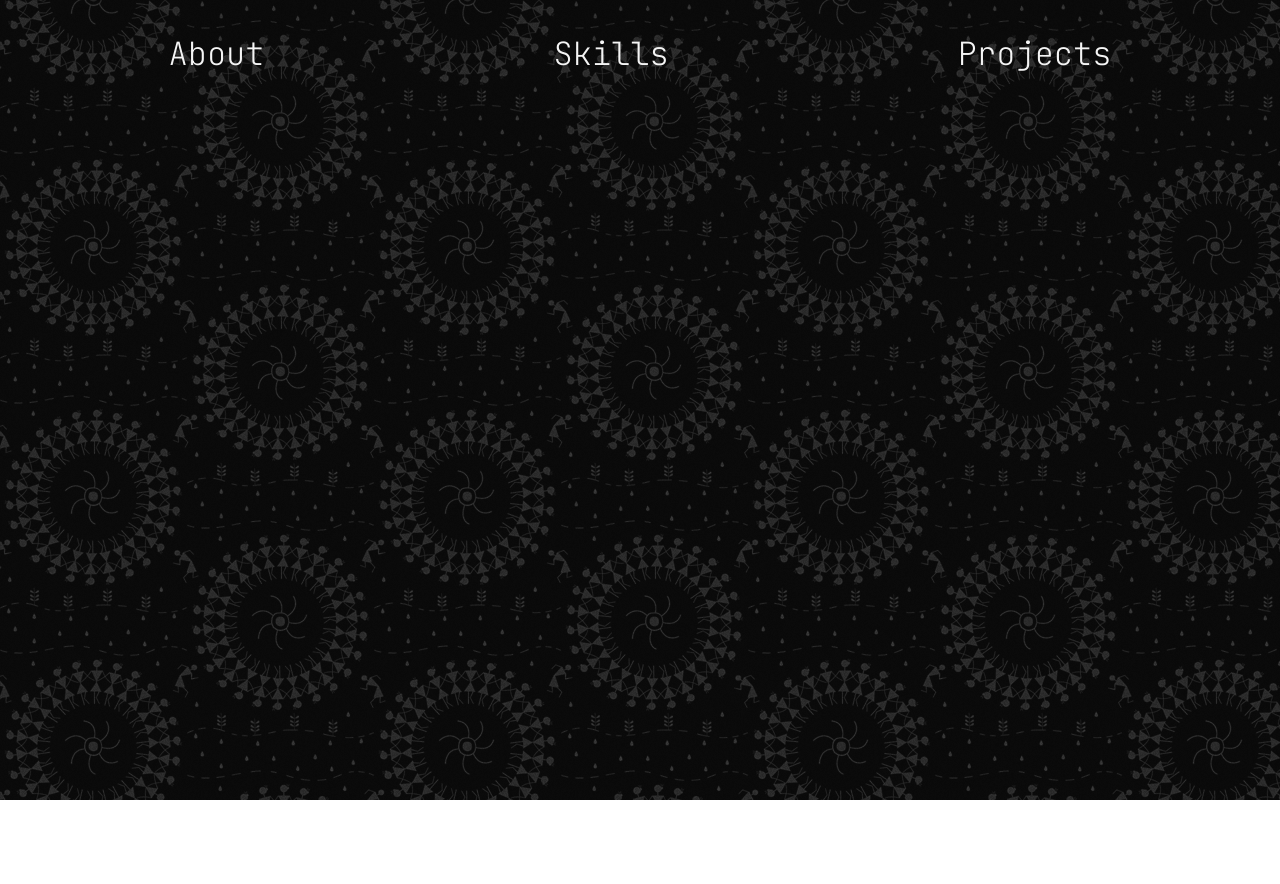
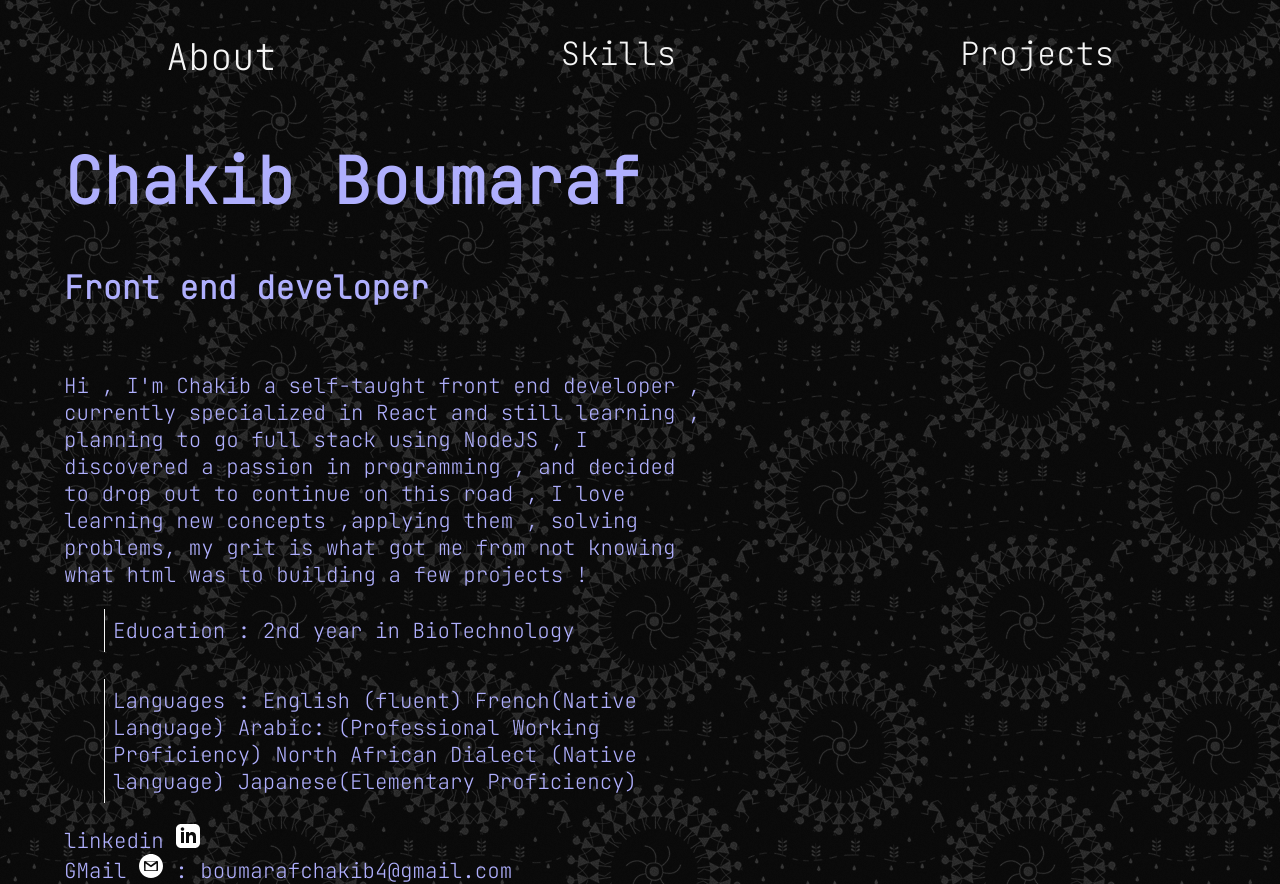
Before and after one commit to theDoorKeeper/portfolio, a React (Create React App) app: page / in a window 1280 px wide. Before the commit the page ends 800 px from the top, so only its background shows below. Built offline with nearby package versions, Linux system fonts and the light colour scheme.

Commit message:
changed hmt title , and corrected path name for routing

```diff
--- a/public/index.html
+++ b/public/index.html
@@ -7,29 +7,11 @@
     <meta name="theme-color" content="#000000" />
     <link rel="apple-touch-icon" href="%PUBLIC_URL%/logo192.png" />
     <link rel="manifest" href="%PUBLIC_URL%/manifest.json" />
-    <!--
-      Notice the use of %PUBLIC_URL% in the tags above.
-      It will be replaced with the URL of the `public` folder during the build.
-      Only files inside the `public` folder can be referenced from the HTML.
-
-      Unlike "/favicon.ico" or "favicon.ico", "%PUBLIC_URL%/favicon.ico" will
-      work correctly both with client-side routing and a non-root public URL.
-      Learn how to configure a non-root public URL by running `npm run build`.
-    -->
-    <title>Portfolio</title>
+    <title>chakib boumaraf</title>
   </head>
   <body>
     <noscript>You need to enable JavaScript to run this app.</noscript>
     <div id="root"></div>
-    <!--
-      This HTML file is a template.
-      If you open it directly in the browser, you will see an empty page.
 
-      You can add webfonts, meta tags, or analytics to this file.
-      The build step will place the bundled scripts into the <body> tag.
-
-      To begin the development, run `npm start` or `yarn start`.
-      To create a production bundle, use `npm run build` or `yarn build`.
-    -->
   </body>
 </html>
--- a/src/App.js
+++ b/src/App.js
@@ -16,7 +16,7 @@ function App() {
       <Navbar/>
       <Switch>
 
-        <Route exact path='/portfolio'>
+        <Route exact path='/'>
         <About/>
         </Route>
 
--- a/src/components/Navbar.js
+++ b/src/components/Navbar.js
@@ -6,7 +6,7 @@ export const Navbar = () => {
     return (
         <div className='navbar-containr'>
             <ul className='navbar'>
-                <NavLink activeClassName="active"  to="/portfolio">
+                <NavLink activeClassName="active"  to="/">
                 <li className="nav-element">
                     About
                 </li>
```
